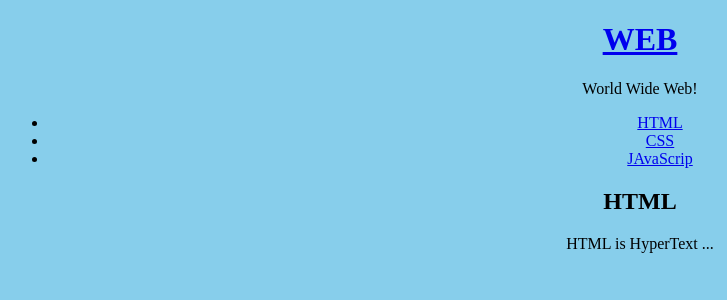
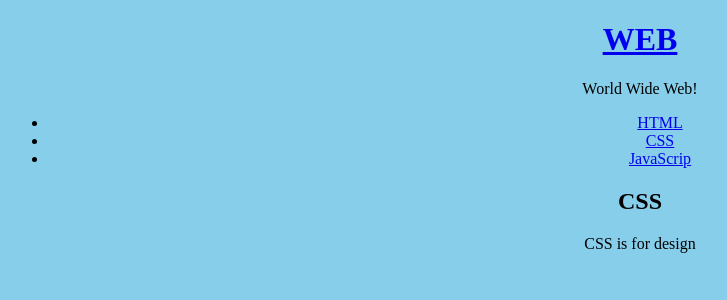
Before and after one commit to paranpiano/AppBakeHouse.Home, a React (Create React App) app: page / in a window 1280 px wide. Shown: the top 300 px of the page, without its empty margins (0-727 px from the left). Built offline with nearby package versions, Linux system fonts and the light colour scheme.

Commit message:
Component event 만들기2

```diff
--- a/src/App.js
+++ b/src/App.js
@@ -11,13 +11,14 @@
 
     this.state = {
       mode: 'read',
+      selected_content_id:2,
       subject:{title:'WEB', sub:'World Wide Web!'},
 
       welcomeContent:{title:'Welcome', desc:'Hello, React!!'},
       contents: [
         {id: 1, title : 'HTML', desc: 'HTML is HyperText ...'},
         {id: 2, title : 'CSS', desc: 'CSS is for design'},
-        {id: 3, title : 'JAvaScrip', desc: 'JavaScript is for interactive'}
+        {id: 3, title : 'JavaScrip', desc: 'JavaScript is for interactive'}
       ]
     }
   }
@@ -31,10 +32,19 @@
       _desc = this.state.welcomeContent.desc;
     }
     else if(this.state.mode === 'read'){
-      _title = this.state.contents[0].title;
-      _desc = this.state.contents[0].desc;
+
+      var i = 0;
+      while (i < this.state.contents.length){
+        var data = this.state.contents[i];
+        if(data.id === this.state.selected_content_id){
+          _title = data.title;
+          _desc = data.desc;
+
+          break;
+        }
+        i = i +1;
+      }
     }
-
 
     return (
       <div className="App">
@@ -52,9 +62,10 @@
 
         <TOC
           data = {this.state.contents}
-          onChangePage={function() {
-            this.setState({
-              mode:'read'
+          onChangePage={function(id) {
+              this.setState({
+              mode:'read',
+              selected_content_id : Number(id),
             })
           }.bind(this)}
         ></TOC>
--- a/src/components/TOC.js
+++ b/src/components/TOC.js
@@ -9,12 +9,14 @@
      var i = 0;
 
      while(i < data.length){
+
         lists.push(<li key={data[i].id}>
             <a href={"/content/"+data[i].id}
-
+            data-id = {data[i].id}
             onClick={function(e){
                 e.preventDefault();
-                this.props.onChangePage();
+                this.props.onChangePage(e.target.dataset.id);
+
               }.bind(this)}
 
             >{data[i].title}</a></li>);
```
